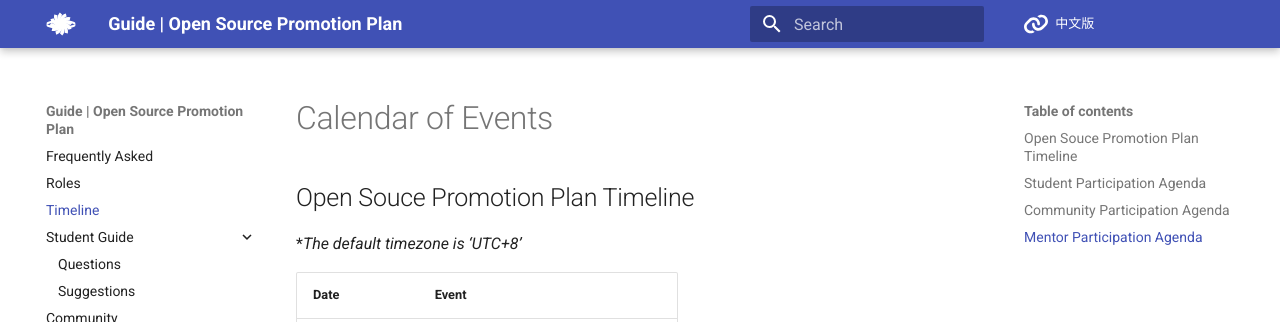
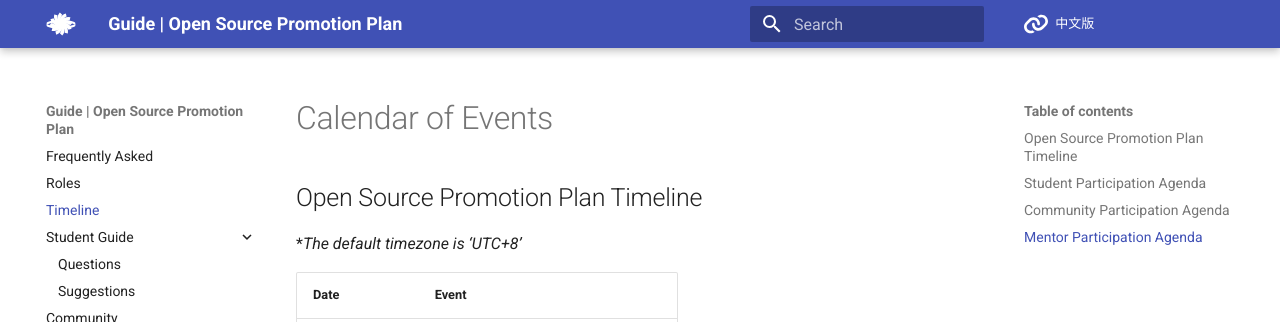
Before and after one commit to summer-ospp/help-en, an MkDocs documentation site: the page built from docs/timeline.md, in a window 1280 px wide and 1386 px high. Shown: the top 322 px of the window. Built offline with MkDocs 1.6.1 and Material for MkDocs 9.7.7, drawn with Linux system fonts in a browser that asks for light colours; comment, search, counter and statistics services are not loaded.

Commit message:
Update timeline.md

```diff
--- a/docs/timeline.md
+++ b/docs/timeline.md
@@ -2,7 +2,7 @@
 
 # Calendar of Events
 
-## Open Souce Promotion Plan Timeline
+## Open Source Promotion Plan Timeline
 
 **The default timezone is ‘UTC+8’*
 
```
